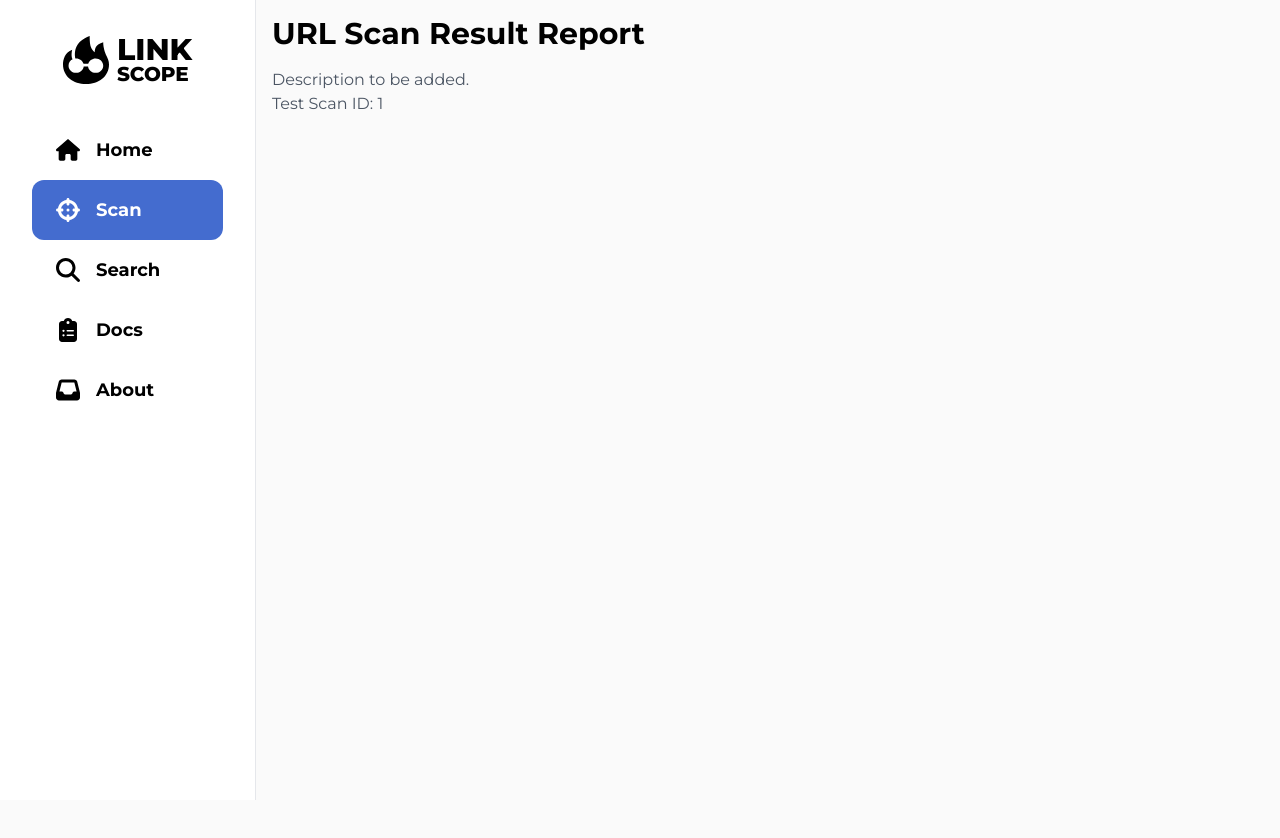
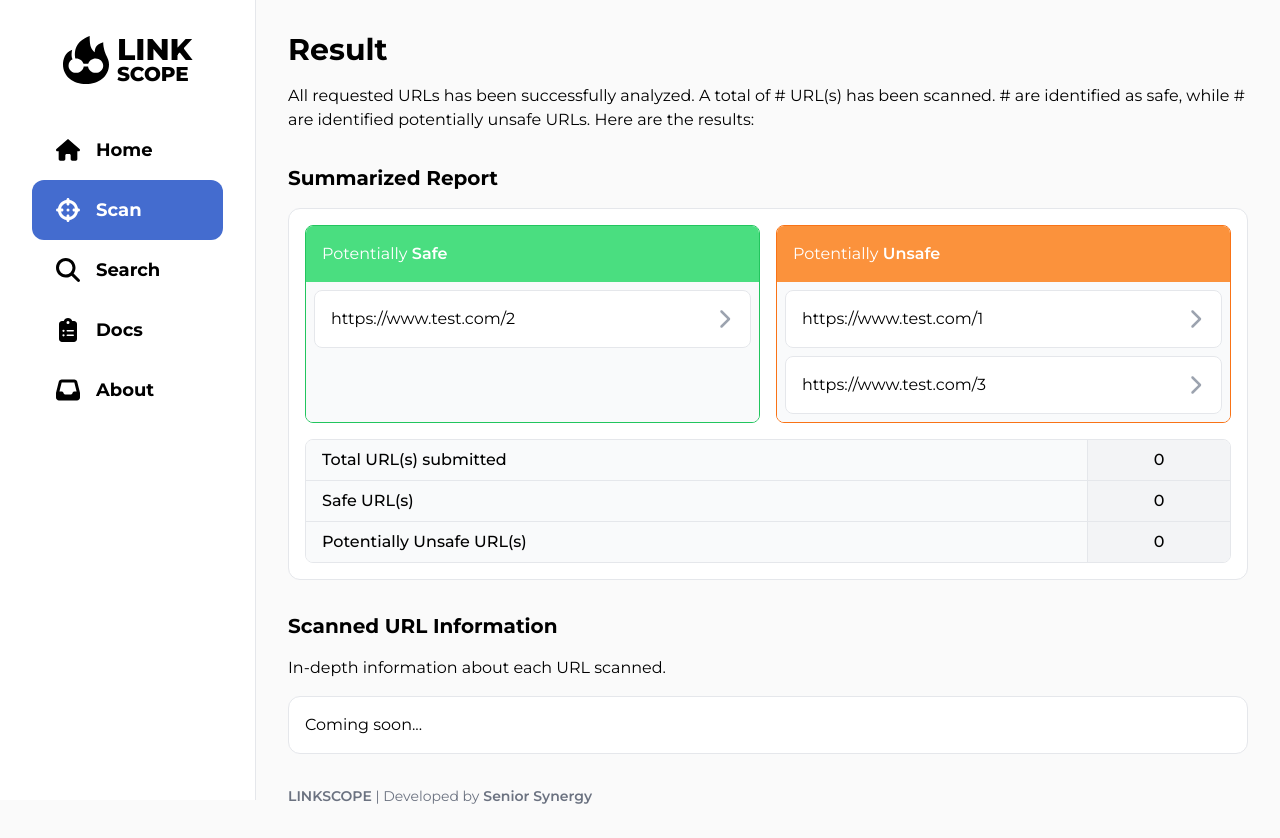
Before and after one commit to Senior-Synergy/linkscope-front, a Next.js app: page /scan/result/1 in a window 1280 px wide. Before the commit the page ends 800 px from the top, so only its background shows below. Built offline with nearby package versions, Linux system fonts and the light colour scheme.

Commit message:
Major page content development for result page
- added general structure per design
- created first iteration of summarize report

```diff
--- a/src/app/scan/result/[slug]/page.tsx
+++ b/src/app/scan/result/[slug]/page.tsx
@@ -1,22 +1,136 @@
-import ResultChart from "@/components/result/ResultChart";
-import ScanReportDisplay from "@/components/result/ScanReportDisplay";
-import SummarizedReport from "@/components/result/SummarizedReport";
+import Footer from "@/components/common/Footer";
+import { FaChevronRight } from "react-icons/fa6";
 
 const ScanResultPage = ({ params }: { params: { slug: string } }) => {
   const scanId = params.slug;
 
+  const summaryItems = [
+    { title: "Total URL(s) submitted", value: 0 },
+    { title: "Safe URL(s)", value: 0 },
+    { title: "Potentially Unsafe URL(s)", value: 0 },
+  ];
+
+  const results = [
+    {
+      url: "https://www.test.com/1",
+      phishProb: 0.75,
+      isPhish: true,
+      features: {
+        mockOne: "",
+        mockTrue: "",
+        mockThree: "",
+      },
+    },
+    {
+      url: "https://www.test.com/2",
+      phishProb: 0.01,
+      isPhish: false,
+      features: {
+        mockOne: "",
+        mockTrue: "",
+        mockThree: "",
+      },
+    },
+    {
+      url: "https://www.test.com/3",
+      phishProb: 0.99,
+      isPhish: true,
+      features: {
+        mockOne: "",
+        mockTrue: "",
+        mockThree: "",
+      },
+    },
+  ];
+
   return (
-    <div
-      className="flex flex-col flex-auto self-center
-                gap-8 p-4
-                w-full max-w-6xl"
-    >
-      <header>
-        <h1 className="text-3xl font-bold mb-4">URL Scan Result Report</h1>
-        <p className="text-gray-600">Description to be added.</p>
-        <p className="text-gray-600">Test Scan ID: {scanId}</p>
+    <main className="flex flex-col p-6 md:p-8 gap-8">
+      <header className="flex flex-col w-full gap-4">
+        <h1 className="text-3xl font-bold">Result</h1>
+        <p>
+          All requested URLs has been successfully analyzed. A total of # URL(s)
+          has been scanned. # are identified as safe, while # are identified
+          potentially unsafe URLs. Here are the results:
+        </p>
       </header>
-    </div>
+
+      <div>
+        <h2 className="text-xl font-bold mb-4">Summarized Report</h2>
+
+        <div className="bg-white p-4 rounded-xl border">
+          <div className="flex flex-col sm:flex-row gap-4 mb-4">
+            <div className="flex flex-col w-full sm:w-1/2 border border-green-500 rounded-lg overflow-hidden">
+              <div className="bg-green-400 p-4">
+                <p className="text-white">
+                  Potentially<span className="font-semibold"> Safe</span>
+                </p>
+              </div>
+              <ul className="flex flex-col grow gap-2 p-2 bg-gray-50">
+                {results
+                  .filter((result) => !result.isPhish)
+                  .map((result, index) => (
+                    <li
+                      key={index}
+                      className="flex items-center gap-4 p-4 border rounded-lg bg-white"
+                    >
+                      <p className="grow truncate">{result.url}</p>
+                      <FaChevronRight className="w-5 h-5 fill-gray-400 shrink-0" />
+                    </li>
+                  ))}
+              </ul>
+            </div>
+
+            <div className="flex flex-col w-full sm:w-1/2 border border-orange-500 rounded-lg overflow-hidden">
+              <div className="bg-orange-400 p-4">
+                <p className="text-white">
+                  Potentially<span className="font-semibold"> Unsafe</span>
+                </p>
+              </div>
+              <ul className="flex flex-col grow gap-2 p-2 bg-gray-50">
+                {results
+                  .filter((result) => result.isPhish)
+                  .map((result, index) => (
+                    <li
+                      key={index}
+                      className="flex items-center gap-4 p-4 border rounded-lg bg-white"
+                    >
+                      <p className="grow truncate">{result.url}</p>
+                      <FaChevronRight className="w-5 h-5 fill-gray-400 shrink-0" />
+                    </li>
+                  ))}
+              </ul>
+            </div>
+          </div>
+
+          <div className="overflow-x-auto rounded-lg border">
+            <table className="w-full">
+              <tbody className="divide-y">
+                {summaryItems.map((item, index) => (
+                  <tr key={index} className="divide-x">
+                    <td className="px-4 py-2 font-medium bg-gray-50">
+                      {item.title}
+                    </td>
+                    <td className="px-4 py-2 font-medium bg-gray-100 text-center">
+                      {item.value}
+                    </td>
+                  </tr>
+                ))}
+              </tbody>
+            </table>
+          </div>
+        </div>
+      </div>
+
+      <div>
+        <h2 className="text-xl font-bold mb-4">Scanned URL Information</h2>
+        <p className="mb-4">In-depth information about each URL scanned.</p>
+        <div className="flex flex-col w-full gap-4 p-4 rounded-xl bg-white border">
+          Coming soon...
+        </div>
+      </div>
+
+      <Footer />
+    </main>
   );
 };
 
```
